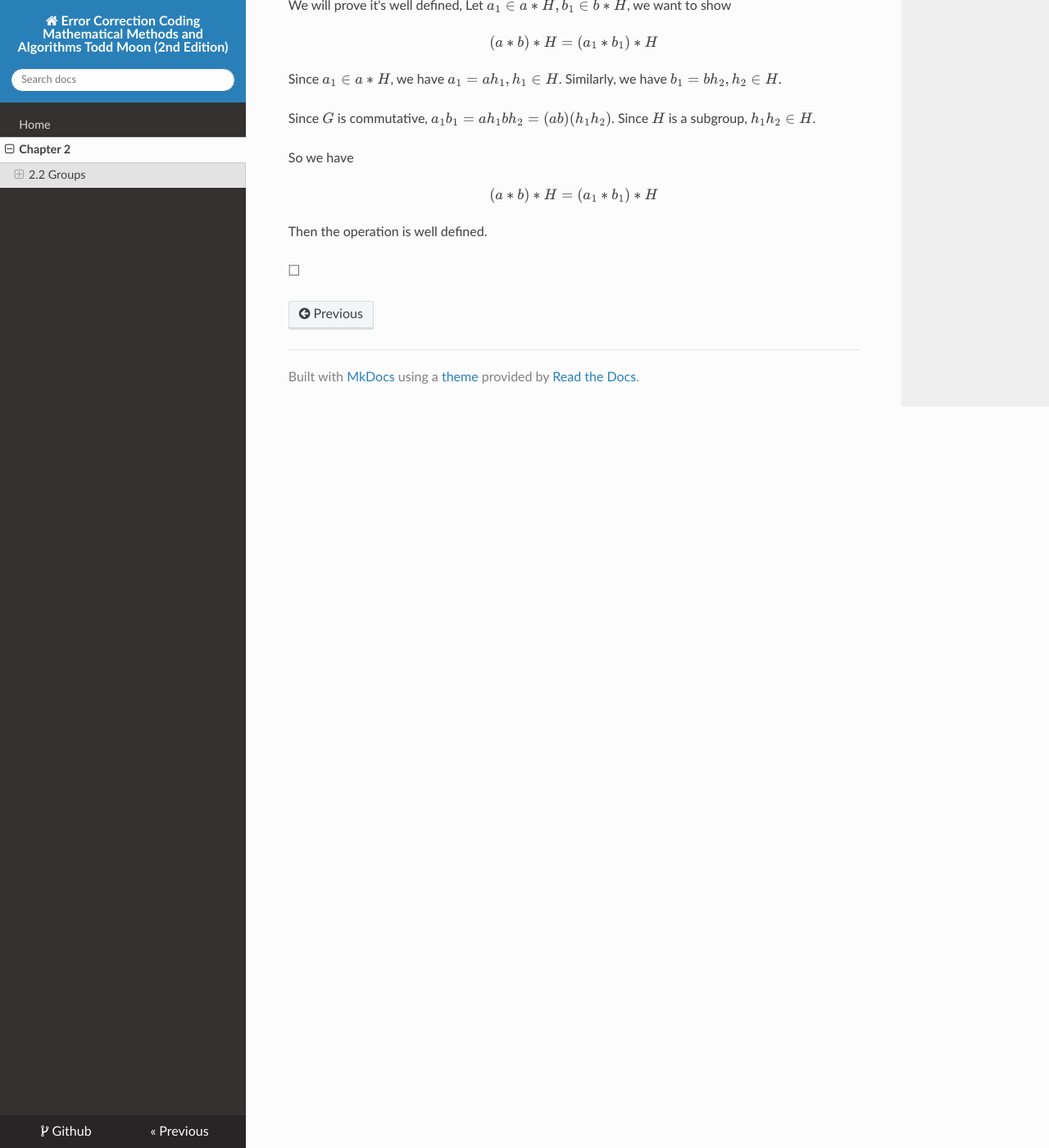
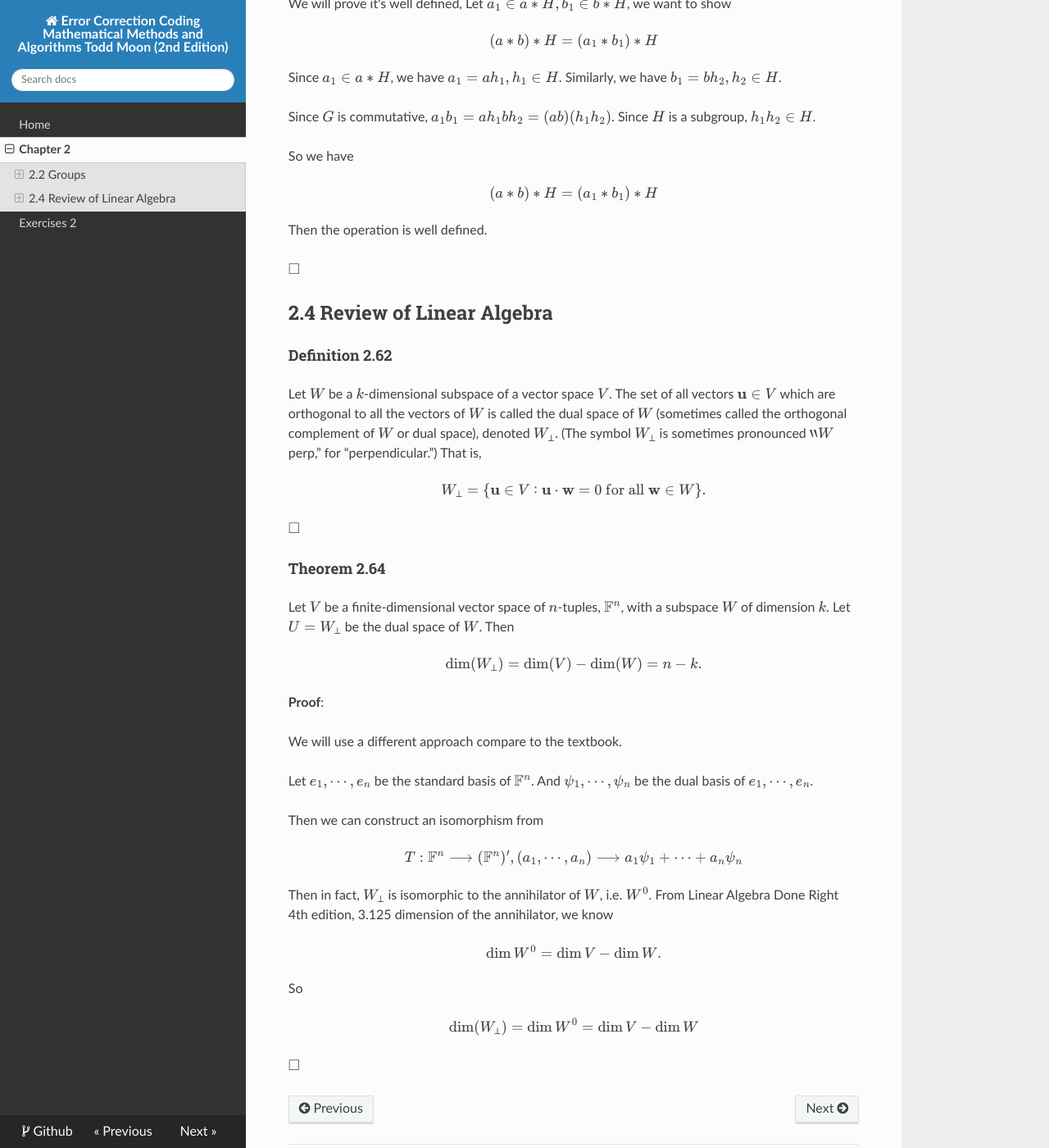
Before and after one commit to eroicaleo/moon-error-correction-coding, an MkDocs documentation site: the page built from docs/ch02.md, in a window 1280 px wide and 1400 px high, scrolled down 1791 px. Shown: the whole window at 82% size. Built offline with MkDocs 1.6.1, drawn with Linux system fonts in a browser that asks for light colours; nearby versions of some CDN libraries.

Commit message:
updates ch02 and ex02

```diff
--- a/docs/ch02.md
+++ b/docs/ch02.md
@@ -66,7 +66,7 @@ provided that this operation is well defined. The operation
 is well defined if for every $a ∈ A$ and $b ∈ B, a * b ∈ C$;
 there is thus no ambiguity in the induced operation.
 
-### Theorem 2.38
+#### Theorem 2.38
 
 If $H$ is a subgroup of a commutative group $⟨G,*⟩$, the induced operation $*$
 on the set of cosets of $H$ satisfies
@@ -101,3 +101,61 @@ $$
 Then the operation is well defined.
 
 $\square$
+
+## 2.4 Review of Linear Algebra
+
+#### Definition 2.62
+
+Let $W$ be a $k$-dimensional subspace of a vector space $V$. The set of all
+vectors $𝐮 ∈ V$
+which are orthogonal to all the vectors of $W$ is called the dual space of
+$W$ (sometimes called the orthogonal complement of $W$ or dual space), denoted
+$W_⟂$. (The symbol $W_⟂$ is sometimes pronounced $“W$ perp,” for “perpendicular.”)
+That is,
+
+$$
+W_⟂ = \{𝐮 ∈ V ∶ 𝐮 \cdot 𝐰 = 0 \text{ for all } 𝐰 ∈ W\}.
+$$
+
+$\square$
+
+#### Theorem 2.64
+
+Let $V$ be a finite-dimensional vector space of $n$-tuples,
+$\mathbb{F}^n$, with a subspace $W$ of
+dimension $k$. Let $U= W_⟂$ be the dual space of $W$. Then
+
+$$
+\dim(W_⟂) = \dim(V)−\dim(W) = n−k.
+$$
+
+**Proof**:
+
+We will use a different approach compare to the textbook.
+
+Let $e_1, \cdots, e_n$ be the standard basis of $\mathbb{F}^n$.
+And $\psi_1, \cdots, \psi_n$ be the dual basis of $e_1, \cdots, e_n$.
+
+Then we can construct an isomorphism from
+
+$$
+T: \mathbb{F}^n \longrightarrow (\mathbb{F}^{n})',
+(a_1, \cdots, a_n) \longrightarrow
+a_1 \psi_1 + \cdots + a_n \psi_n
+$$
+
+Then in fact, $W_⟂$ is isomorphic to the annihilator of $W$,
+i.e. $W^0$. From Linear Algebra Done Right 4th edition,
+3.125 dimension of the annihilator, we know
+
+$$
+\dim W^0 = \dim 𝑉 − \dim W.
+$$
+
+So
+
+$$
+\dim(W_⟂) = \dim W^0 = \dim 𝑉 − \dim W
+$$
+
+$\square$
--- a/mkdocs.yml
+++ b/mkdocs.yml
@@ -4,6 +4,7 @@ theme: readthedocs
 nav:
   - Home: index.md
   - Chapter 2: ch02.md
+  - Exercises 2: ex02.md
 
 # Order matters: config must run before the MathJax bundle.
 extra_javascript:
```
Also changed, not shown: docs/ex02.md (added, +457 -0 lines), 1 other file.
